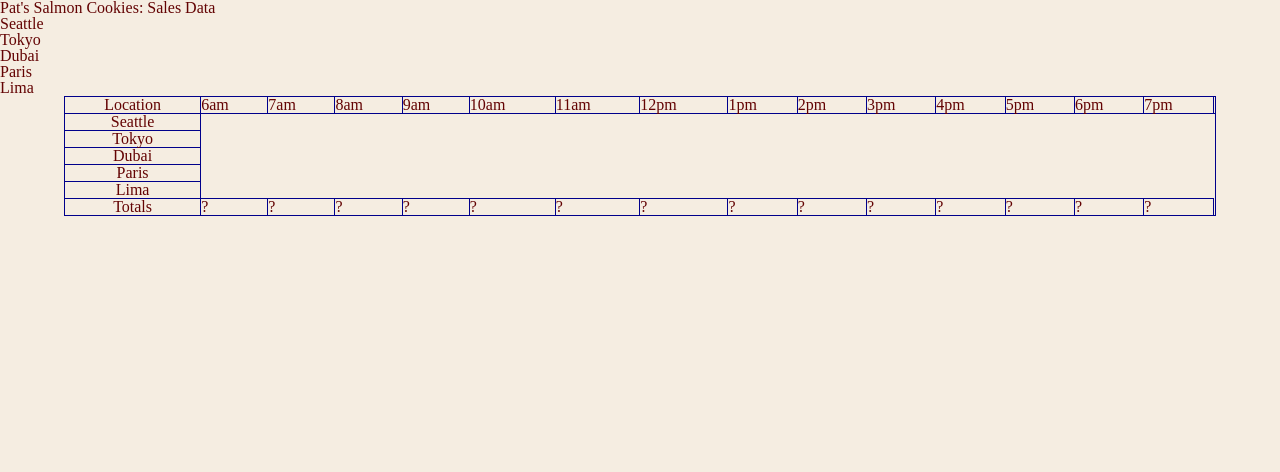
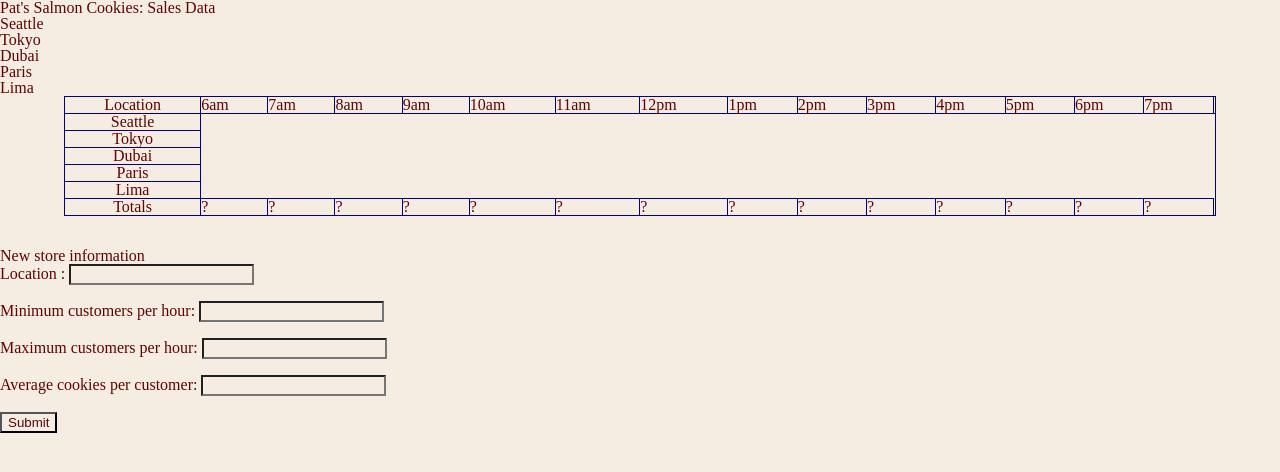
Before and after one commit to briant3275/cookie-stand, a plain HTML site: page sales.html in a window 1280 px wide. Drawn offline with Linux system fonts and the light colour scheme.

Commit message:
created form

```diff
--- a/app2.js
+++ b/app2.js
@@ -140,3 +140,34 @@ const paris = new Store('Paris', 20, 38, 2.3);
 const lima = new Store('Lima', 2, 16, 4.6);
 
 renderFooterRow();
+
+// function handleClick() {
+//     alert("Thank you for your submission!");
+//     const newLocation =
+// }
+function handleForm(event) {
+    // alert ("Ok");
+    event.preventDefault();
+    const formElem = event.target;
+
+    const minCustNum = parseInt(formElem.minCust.value);
+    const maxCustNum = parseInt(formElem.maxCust.value);
+    const avgCookieNum = parseInt(formElem.avgCookie.value);
+    alert(formElem["location"].value);
+    alert(formElem["minCust"].value, formElem["maxCust"].value, formElem["avgCookie"].value);
+}
+
+// const formLocation = document.getElementById("location");
+// formLocation.addEventListener("submit", handleForm);
+
+// const formMinCust = document.getElementById("minCust");
+// formMinCust.addEventListener("submit", handleForm);
+
+// const formMaxCust = document.getElementById("maxCust");
+// formMaxCust.addEventListener("submit", handleForm);
+
+// const formAvgCookies = document.getElementById("avgCookies");
+// formAvgCookies.addEventListener("submit", handleForm);
+
+const form = document.getElementById("form");
+form.addEventListener("submit", handleForm);
--- a/sales.html
+++ b/sales.html
@@ -18,7 +18,22 @@
         <h2>Lima</h2>
         <ul id="lima"></ul>
 
-        <div id="cookieShops"></div>
+        <div id="cookieShops"></div><br><br>
+
+        <form id="form">
+            <fieldset>
+                <legend>New store information</legend>
+                <label for="location"> Location :</label>
+                    <input type="text" id="location" name="location"><br><br>
+                <label for="minCust"> Minimum customers per hour:</label>
+                    <input type="number" id="minCust" name="minCust"><br><br>
+                <label for="maxCust"> Maximum customers per hour:</label>
+                    <input type="number" id="maxCust" name="maxCust"><br><br>
+                <label for="avgCookies"> Average cookies per customer:</label>
+                    <input type="number" id="avgCookies" name="avgCookies"><br><br>
+                <button type="submit">Submit</button>
+            </fieldset>
+        </form>
 
     </body>
     <foot>
```
